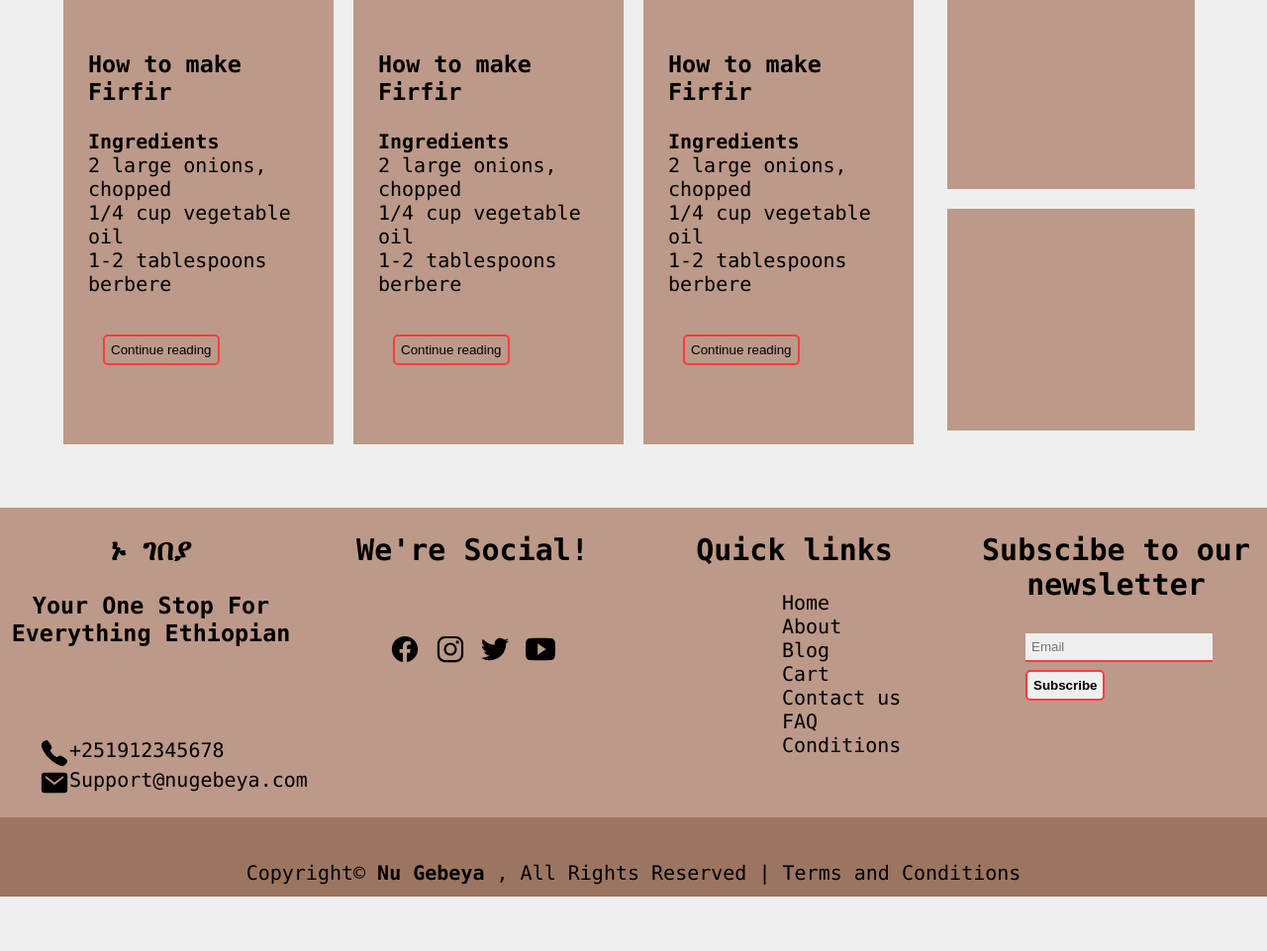
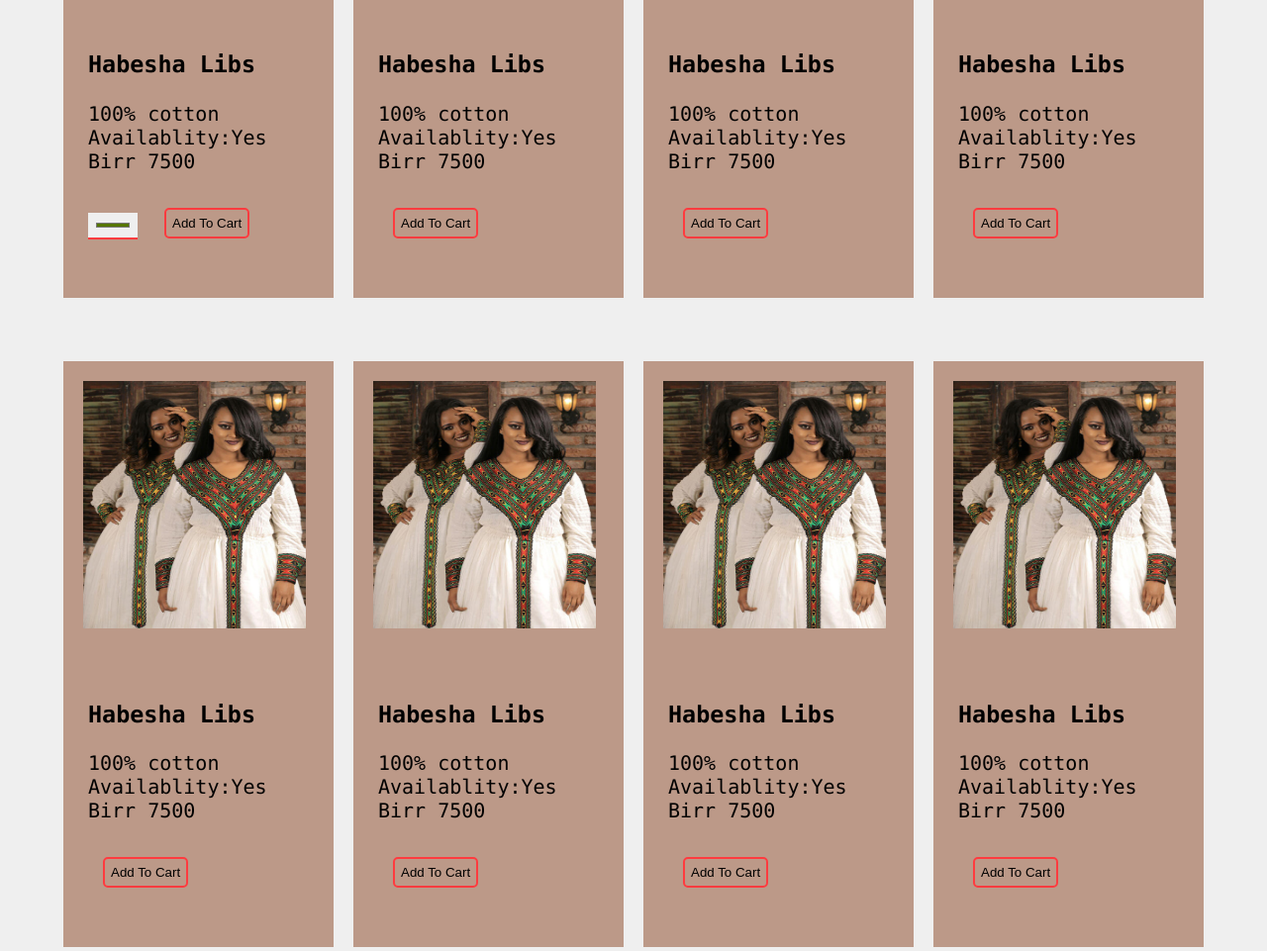
Before and after one commit to Ephrathah0/Cultural-shop-website-project, a plain HTML site: page files/shop.html in a window 1280 px wide. Shown: the part 536-1497 px from the top of the page at 99% size. Before the commit the page ends 1442 px from the top, so only its background shows below. Drawn offline with Linux system fonts and the light colour scheme.

Commit message:
Add files via upload

```diff
--- a/files/shop.html
+++ b/files/shop.html
@@ -37,58 +37,128 @@
     <div class="shoppage">
     <div class="shopitem">
          <div class="blogimgcont">
-      <img src="../images/firfir.jpeg">
+      <img src="../images/77.jpg">
+
+
     </div>
     <div class="blogprvw">
-    <h3>How to make Firfir</h3>
-    <p><b>Ingredients</b><br>
-2 large onions, chopped<br>
-1/4 cup vegetable oil<br>
-1-2 tablespoons berbere<br>
-<br>
-<button class="blogbtn"><a href="firfir.html">Continue reading</a></button>
-	</div>
-
-    	</div>
-    	<div class="shopitem">
-    		 <div class="blogimgcont">
-      <img src="../images/firfir.jpeg">
-    </div>
-    <div class="blogprvw">
-    <h3>How to make Firfir</h3>
-    <p><b>Ingredients</b><br>
-2 large onions, chopped<br>
-1/4 cup vegetable oil<br>
-1-2 tablespoons berbere<br>
-<br>
-<button class="blogbtn"><a href="firfir.html">Continue reading</a></button>
+    <h3>Habesha Libs</h3>
+    <p class="itemdetail">100% cotton<br>
+        Availablity:<span>Yes</span>
+        <br>Birr 7500</p>
+        <input type="color" value="#567600" id="c1" name="color">
+<button class="blogbtn"><a href="cart.html">Add To Cart</a></button>
       </div>
     </p></div>
     	<div class="shopitem">
     		 <div class="blogimgcont">
-      <img src="../images/firfir.jpeg">
+      <img src="../images/77.jpg">
+
+
     </div>
     <div class="blogprvw">
-    <h3>How to make Firfir</h3>
-    <p><b>Ingredients</b><br>
-2 large onions, chopped<br>
-1/4 cup vegetable oil<br>
-1-2 tablespoons berbere<br>
-<br>
-<button class="blogbtn"><a href="firfir.html">Continue reading</a></button>
+    <h3>Habesha Libs</h3>
+    <p class="itemdetail">100% cotton<br>
+        Availablity:<span>Yes</span>
+        <br>Birr 7500</p>
+
+<button class="blogbtn"><a href="cart.html">Add To Cart</a></button>
     	</div>
+    </p></div>
+    	<div class="shopitem">
+         <div class="blogimgcont">
+      <img src="../images/77.jpg">
+
+
     </div>
+    <div class="blogprvw">
+    <h3>Habesha Libs</h3>
+    <p class="itemdetail">100% cotton<br>
+        Availablity:<span>Yes</span>
+        <br>Birr 7500</p>
+
+<button class="blogbtn"><a href="cart.html">Add To Cart</a></button>
+      </div>
+    </p></div>
+
+   <div class="shopitem">
+         <div class="blogimgcont">
+      <img src="../images/77.jpg">
+
+
+    </div>
+    <div class="blogprvw">
+    <h3>Habesha Libs</h3>
+    <p class="itemdetail">100% cotton<br>
+        Availablity:<span>Yes</span>
+        <br>Birr 7500</p>
+<button class="blogbtn"><a href="cart.html">Add To Cart</a></button>
+      </div>
+    </p></div></div>
+    </section>
+        <section>
+
     <div class="shoppage">
     <div class="shopitem">
+         <div class="blogimgcont">
+      <img src="../images/77.jpg">
+
 
     </div>
+    <div class="blogprvw">
+    <h3>Habesha Libs</h3>
+    <p class="itemdetail">100% cotton<br>
+        Availablity:<span>Yes</span>
+        <br>Birr 7500</p>
+<button class="blogbtn"><a href="cart.html">Add To Cart</a></button>
+      </div>
+    </p></div>
       <div class="shopitem">
+         <div class="blogimgcont">
+      <img src="../images/77.jpg">
+
 
     </div>
+    <div class="blogprvw">
+    <h3>Habesha Libs</h3>
+    <p class="itemdetail">100% cotton<br>
+        Availablity:<span>Yes</span>
+        <br>Birr 7500</p>
+
+<button class="blogbtn"><a href="cart.html">Add To Cart</a></button>
+      </div>
+    </p></div>
       <div class="shopitem">
+         <div class="blogimgcont">
+      <img src="../images/77.jpg">
+
 
     </div>
+    <div class="blogprvw">
+    <h3>Habesha Libs</h3>
+    <p class="itemdetail">100% cotton<br>
+        Availablity:<span>Yes</span>
+        <br>Birr 7500</p>
+
+<button class="blogbtn"><a href="cart.html">Add To Cart</a></button>
       </div>
+    </p></div>
+
+   <div class="shopitem">
+         <div class="blogimgcont">
+      <img src="../images/77.jpg">
+
+
+    </div>
+    <div class="blogprvw">
+    <h3>Habesha Libs</h3>
+    <p class="itemdetail">100% cotton<br>
+        Availablity:<span>Yes</span>
+        <br>Birr 7500</p>
+
+<button class="blogbtn"><a href="cart.html">Add To Cart</a></button>
+      </div>
+    </p></div></div>
     </section>
 
 <div class="footercontainer">
```
Lines whose indentation alone changed are shown as unchanged.
